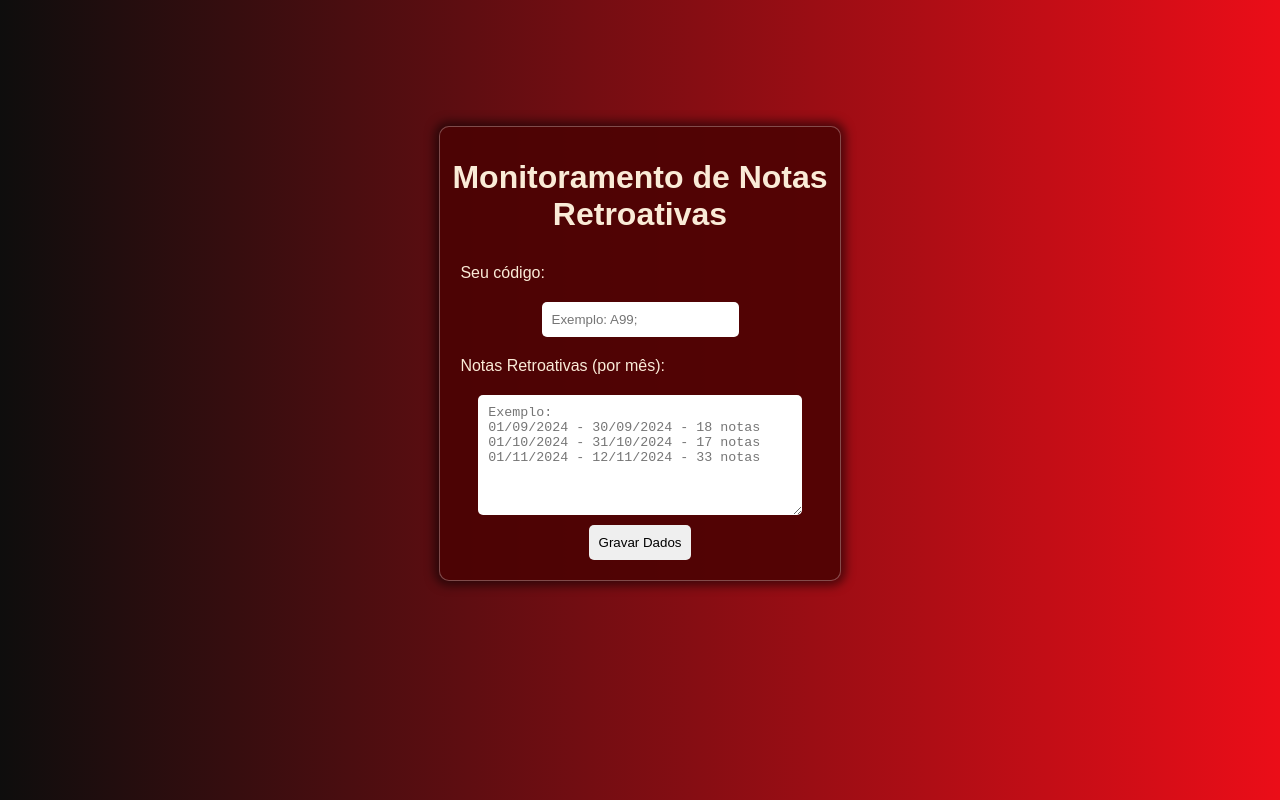
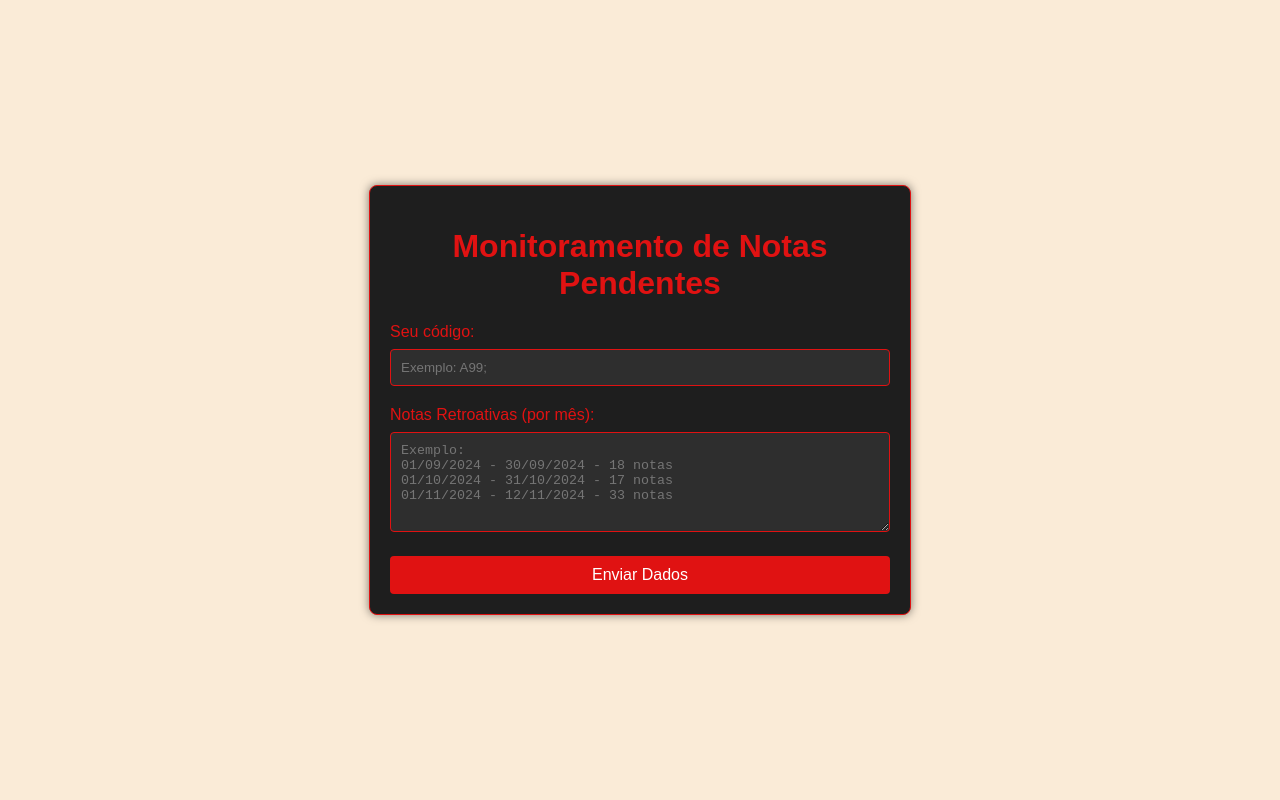
Before and after one commit to VitorVGDev/UnifyNotes, a plain HTML site: page index.html in a window 1280 px wide. Drawn offline with Linux system fonts and the light colour scheme.

Commit message:
Update form title and button text in index.html; enhance styles in styles.css for improved UI

```diff
--- a/index.html
+++ b/index.html
@@ -9,12 +9,12 @@
 <body>
     <form action="https://api.sheetmonkey.io/form/nqkfr7CzTVGYpn9GjJ1DgH" method="post">
         <div class="container">
-            <h1>Monitoramento de Notas Retroativas</h1>
+            <h1>Monitoramento de Notas Pendentes</h1>
             <label for="colaborador">Seu código:</label>
             <input type="text" id="colaborador" placeholder="Exemplo: A99;" name="Código:">
             <label for="meses">Notas Retroativas (por mês):</label>
             <textarea id="meses" placeholder="Exemplo:&#10;01/09/2024 - 30/09/2024 - 18 notas&#10;01/10/2024 - 31/10/2024 - 17 notas&#10;01/11/2024 - 12/11/2024 - 33 notas" name="Notas Pendentes:"></textarea>
-            <button id="gravar" type="submit">Gravar Dados</button>
+            <button id="gravar" type="submit">Enviar Dados</button>
         </div>
     </form>
     <script async defer src="https://apis.google.com/js/api.js" onload="gapiLoaded()"></script>
--- a/styles.css
+++ b/styles.css
@@ -1,38 +1,93 @@
+@import url('https://fonts.googleapis.com/css2?family=Bebas+Neue&family=Pixelify+Sans:wght@400..700&display=swap');
+
 body {
-    background-image: linear-gradient(90deg, rgb(14, 13, 13), rgb(235, 13, 24));
+    font-family: Arial, sans-serif;
+    background-color: antiquewhite;
+    margin: 0;
+    padding: 0;
+    display: flex;
+    justify-content: center;
+    align-items: center;
+    height: 100vh;
+    color: #e01212; /* Vermelho */
 }
 
 .container {
-    border: 1px solid rgba(255, 255, 255, 0.288);
-    padding: 10px;
-    width: 30%;
-    margin: 10% auto;
-    align-items: center;
-    justify-content: center;
-    background-color: rgba(75, 3, 3, 0.877);
-    border-radius: 10px;
-    color: antiquewhite;
-    font-family: Arial, Helvetica, sans-serif;
-    box-shadow: 0 0 10px 5px rgba(0, 0, 0, 0.5);
+    background-color: #1e1e1e; /* Preto mais claro */
+    padding: 20px;
+    border-radius: 8px;
+    box-shadow: 0 0 10px rgba(0, 0, 0, 0.5);
+    width: 100%;
+    max-width: 500px;
+    margin: 20px;
+    border: 1px solid #e01212; /* Vermelho */
 }
 
-.container h1 {
+h1 {
     text-align: center;
-    color: antiquewhite;
-    font-size: 2rem;
-    font-family: Arial, Helvetica, sans-serif;
-
+    color: #e01212; /* Vermelho */
 }
 
-label, input, button, textarea {
+label {
+    display: block;
+    margin-bottom: 8px;
+    color: #e01212; /* Vermelho */
+}
+
+input[type="text"],
+textarea {
+    width: 100%;
     padding: 10px;
-    margin: 10px auto;
-    border-radius: 5px;
-    border: none;
-    display: block;
+    margin-bottom: 20px;
+    border: 1px solid #e01212; /* Vermelho */
+    border-radius: 4px;
+    box-sizing: border-box;
+    background-color: #2e2e2e; /* Preto mais claro */
+    color: #e01212; /* Vermelho */
 }
 
 textarea {
-    width: 80%;
     height: 100px;
 }
+
+button {
+    width: 100%;
+    padding: 10px;
+    background-color: #e01212; /* Vermelho */
+    border: none;
+    border-radius: 4px;
+    color: white;
+    font-size: 16px;
+    cursor: pointer;
+    transition: background-color 0.3s ease;
+}
+
+button:hover {
+    background-color: #b00e0e; /* Vermelho mais escuro */
+}
+
+button:disabled {
+    background-color: #6c757d;
+    cursor: not-allowed;
+}
+
+.loading {
+    display: flex;
+    justify-content: center;
+    align-items: center;
+}
+
+.loading::after {
+    content: "";
+    width: 20px;
+    height: 20px;
+    border: 3px solid #fff;
+    border-top: 3px solid #e01212; /* Vermelho */
+    border-radius: 50%;
+    animation: spin 1s linear infinite;
+}
+
+@keyframes spin {
+    0% { transform: rotate(0deg); }
+    100% { transform: rotate(360deg); }
+}
```
